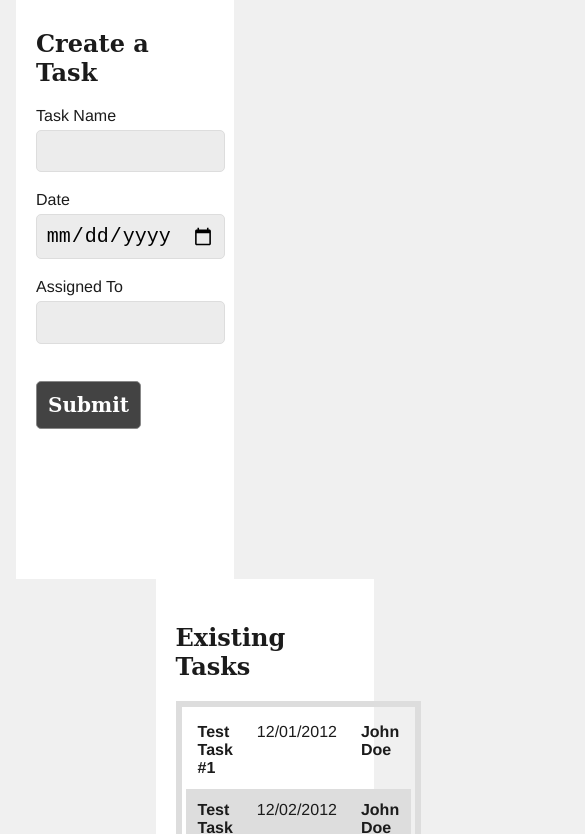
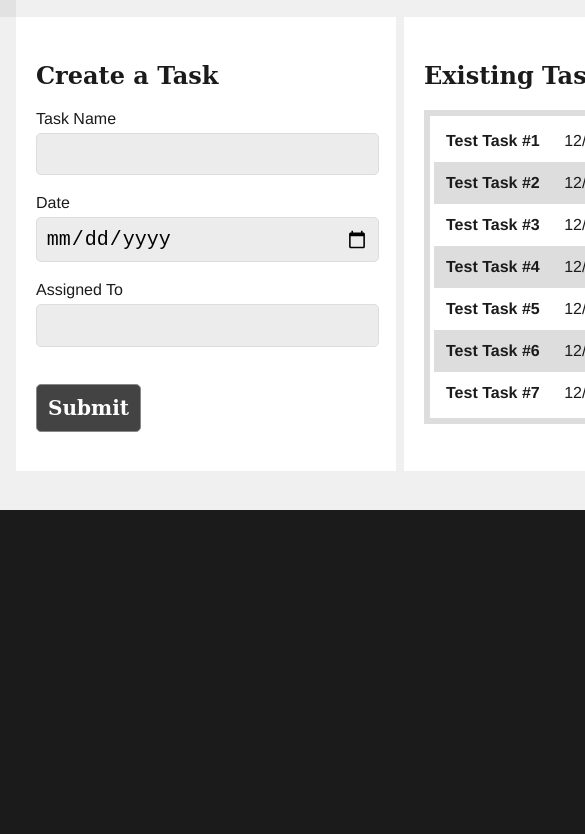
Before and after one commit to jbenner-radham/task-tracker-v2.0, a plain HTML site: page index.html in a window 390 px wide. Shown: the part 160-994 px from the top of the page, 585 px wide, since content can reach past the window. After the commit the page ends 844 px from the top, so only its background shows below. Drawn offline with Linux system fonts and the light colour scheme.

Commit message:
Changed layout to fixed from responsive.

```diff
--- a/main.css
+++ b/main.css
@@ -19,7 +19,7 @@ body {
     min-height: auto;
     width: 100%;
     color: #1b1b1b;
-    background-color: #f0f0f0;
+    background-color: #1b1b1b;
     /* Helvetica-based sans-serif stack */
     font-family: Helvetica Neue, Helvetica, Arial, sans-serif;
 }
@@ -65,13 +65,26 @@ td:nth-child(odd) {
     font-weight: 800;
 }
 
+#container {
+    /* Height/Width of the design PNG. */
+    height: 638px;
+    width: 800px;
+    background-color: #f0f0f0;
+    //margin: 0 auto;
+    margin: 2rem auto;
+}
+
+#container:after {
+    clear: both;
+}
+
 #left-pane,
 #right-pane {
     padding: 1.25rem;
     padding-top: 1.5rem;
     background-color: #fff;
-    width: 45.75%;
-    min-height: 550px;
+    width: 42.5%;
+    min-height: 410px;
     position: relative;
 }
 
```
